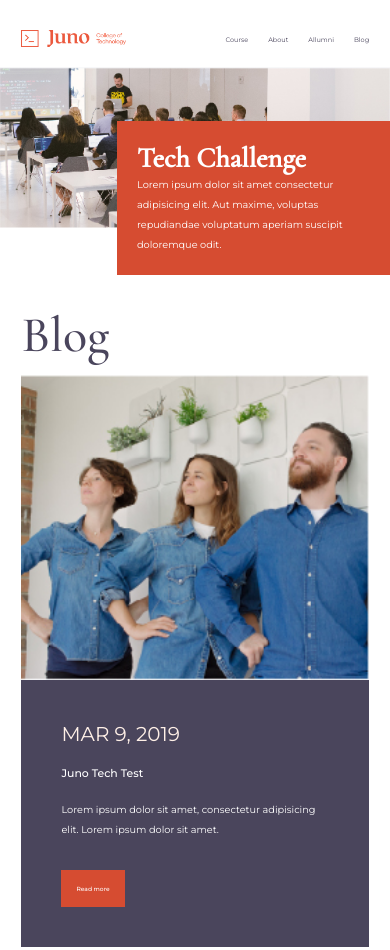
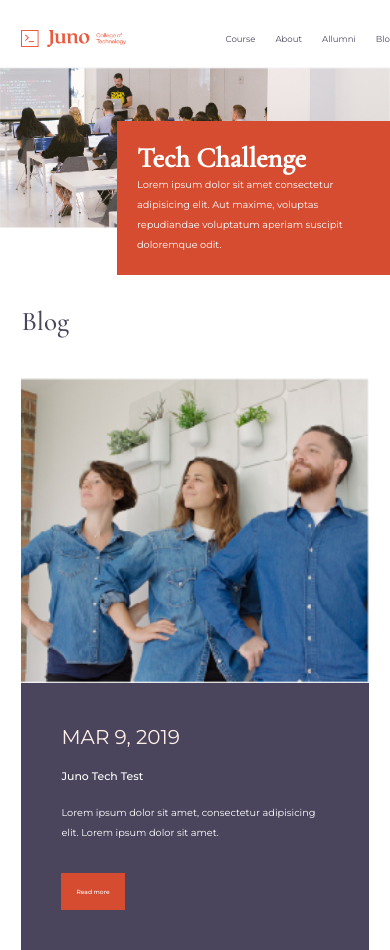
Before and after one commit to eraynai/juno_college_tech_challenge, a website: page index.html in a window 390 px wide. Shown: the top 950 px of the page. Drawn offline with nearby package versions, Linux system fonts and the light colour scheme.

Commit message:
hover states and responsiveness completed

```diff
--- a/style.css
+++ b/style.css
@@ -14,6 +14,7 @@ body {
   box-sizing: border-box;
 }
 
+.submit-content:hover,
 .related-content button:hover {
   background-color: #d64c31;
   color: #ffffff;
@@ -22,6 +23,14 @@ body {
 .blog-text-content button:hover {
   background-color: #fff;
   color: #d64c31;
+}
+
+.top-nav ul li a:hover {
+  color: #d64c31;
+}
+
+.footer-nav ul li a:hover {
+  color: #4a455c;
 }
 
 .wrapper {
@@ -106,7 +115,7 @@ body {
 }
 
 section h2 {
-  font-size: 11rem;
+  font-size: 6.94vw;
   font-family: "Cormorant Garamond", serif;
   color: #4a455c;
   font-weight: 500;
@@ -398,11 +407,6 @@ input {
     column-gap: 4rem;
   }
 
-  section h2 {
-    font-size: 8rem;
-    padding-bottom: 3rem;
-  }
-
   .blog {
     margin-top: 6rem;
   }
@@ -441,11 +445,6 @@ input {
     column-gap: 3.5rem;
   }
 
-  section h2 {
-    font-size: 7rem;
-    padding-bottom: 2rem;
-  }
-
   .blog {
     margin-top: 5rem;
   }
@@ -471,6 +470,10 @@ input {
 
   .footer-copyright {
     font-size: 1.6vw;
+  }
+
+  .related-posts {
+    padding-bottom: 7rem;
   }
 }
 
@@ -501,11 +504,6 @@ input {
     grid-template-areas:
       "related-column-1 related-column-2"
       "related-column-3 .";
-  }
-
-  section h2 {
-    font-size: 6rem;
-    padding-bottom: 1rem;
   }
 
   .blog {
@@ -579,11 +577,6 @@ input {
       "related-column-3";
   }
 
-  section h2 {
-    font-size: 5rem;
-    padding-bottom: 1rem;
-  }
-
   .blog {
     margin-top: 3rem;
   }
@@ -635,4 +628,7 @@ input {
   .mailing-list-container p {
     margin-top: 2rem;
   }
+  .top-nav ul li a {
+    font-size: 2.2vw;
+  }
 }
```
